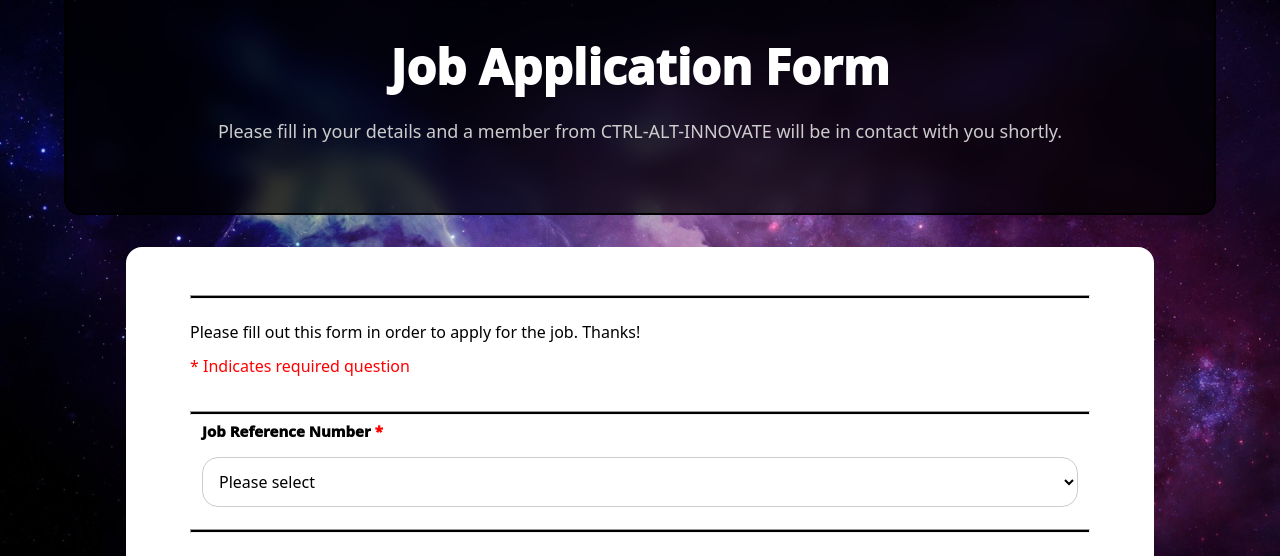
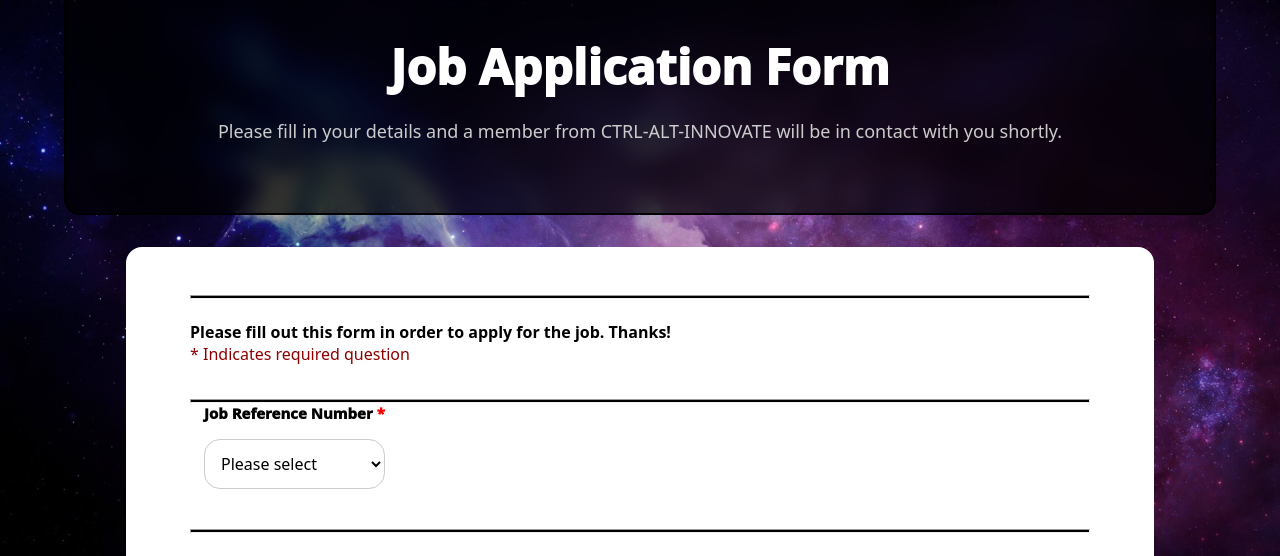
Before and after one commit to Dynamicarian/project2, a PHP site: page /apply.html in a window 1280 px wide. Shown: the part 110-666 px from the top of the page. Run offline with PHP 8.4, Linux system fonts and the light colour scheme.

Commit message:
final commit

```diff
--- a/apply.html
+++ b/apply.html
@@ -48,13 +48,15 @@
                      <!-- Note about the required parts -->
                         <hr>
                         <br>
-                        <p id="note">  Please fill out this form in order to apply for the job. Thanks!  </p>
+                        <h2 id="note"> Please fill out this form in order to apply for the job. Thanks!</h2>
                         <p id="required"> * Indicates required question </p>
                         <br>
                         <hr>
 
                         <!-- Job reference selection -->
+
                             <fieldset>
+                                <legend>
                                 <p>
                                     <label for="JobReference">
                                         <span class="gray-heading">Job Reference Number</span>
@@ -65,7 +67,9 @@
                                         <option value="SYS42">SYS42</option>
                                     </select>
                                 </p>
+                                </legend>
                             </fieldset>
+
                         <hr>
                         <br>
 
--- a/styles/styles.css
+++ b/styles/styles.css
@@ -826,7 +826,7 @@ in order to let people know that it is required to fill in that input section */
 
 /* styling the id "reuqired" with a red and 1rem font size */
   #required {
-    color: red;
+    color: rgb(141, 0, 0);
     font-size: 1rem;
   }
 
```
Lines whose indentation alone changed are shown as unchanged.
